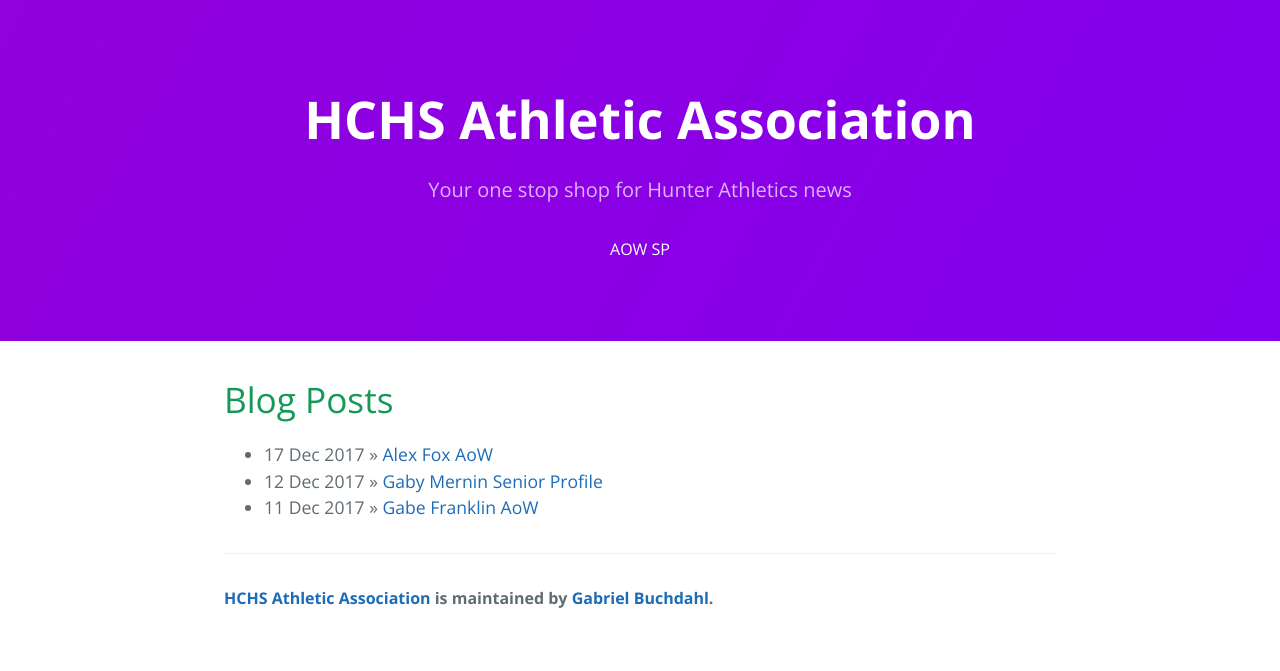
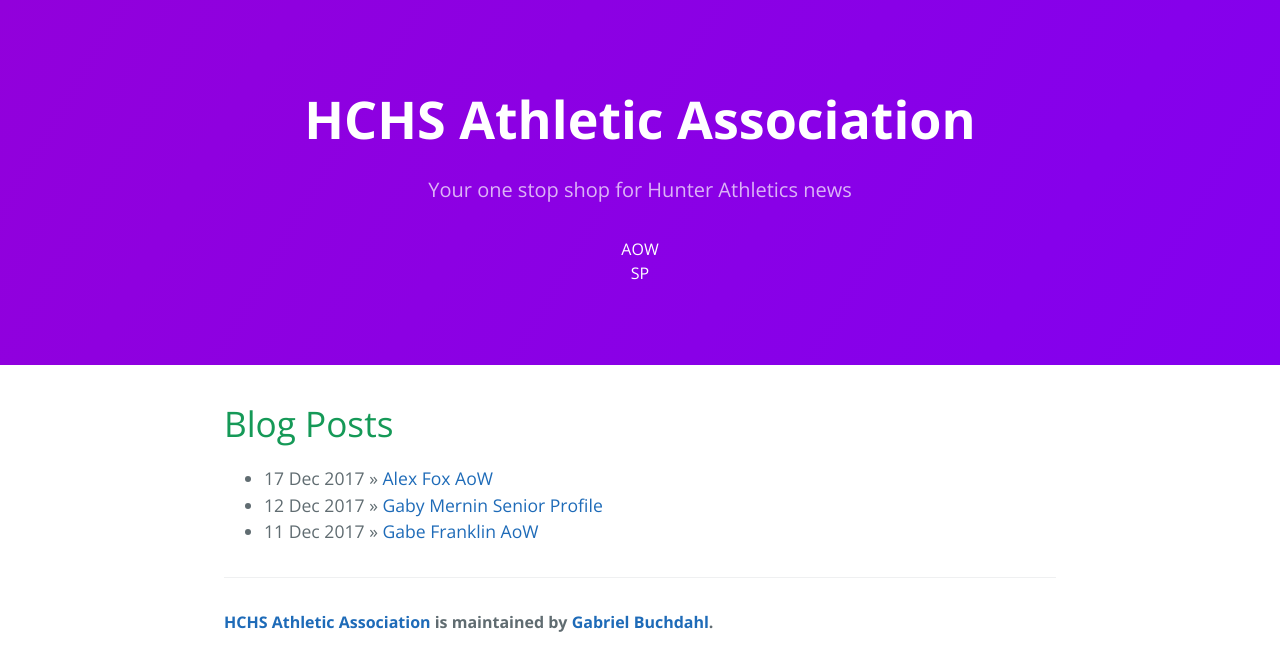
Before and after one commit to gbuchdahl/aasite, a Jekyll site: the page built from index.html, in a window 1280 px wide. Shown: the top 671 px of the page. Built offline with Jekyll 4.4.1, drawn with Linux system fonts in a browser that asks for light colours; the list of posts is cut into pages by our own code.

Commit message:
added breaks between navbar links

```diff
--- a/_includes/page-header.html
+++ b/_includes/page-header.html
@@ -2,6 +2,6 @@
   <h1 class="project-name"><a class="whitelink" href="{{ site.url }}">{{ site.title }}</a></h1>
   <h2 class="project-tagline">{{ site.tagline }}</h2>
     {% for category in site.categories %}
-      <a class="whitelink" href="/category/{{ category[0] }}/" style="text-decoration: none;">{% if category[0] == 'aow' %}{{ category[0] | upcase}}{% else %}{{ category[0] | upcase }}{% endif %}</a>
+      <a class="whitelink" href="/category/{{ category[0] }}/" style="text-decoration: none;"> {% if category[0] == 'aow' %}{{ category[0] | upcase}}{% else %}{{ category[0] | upcase }}{% endif %}<br> </a>
     {% endfor %}
 </section>
```
